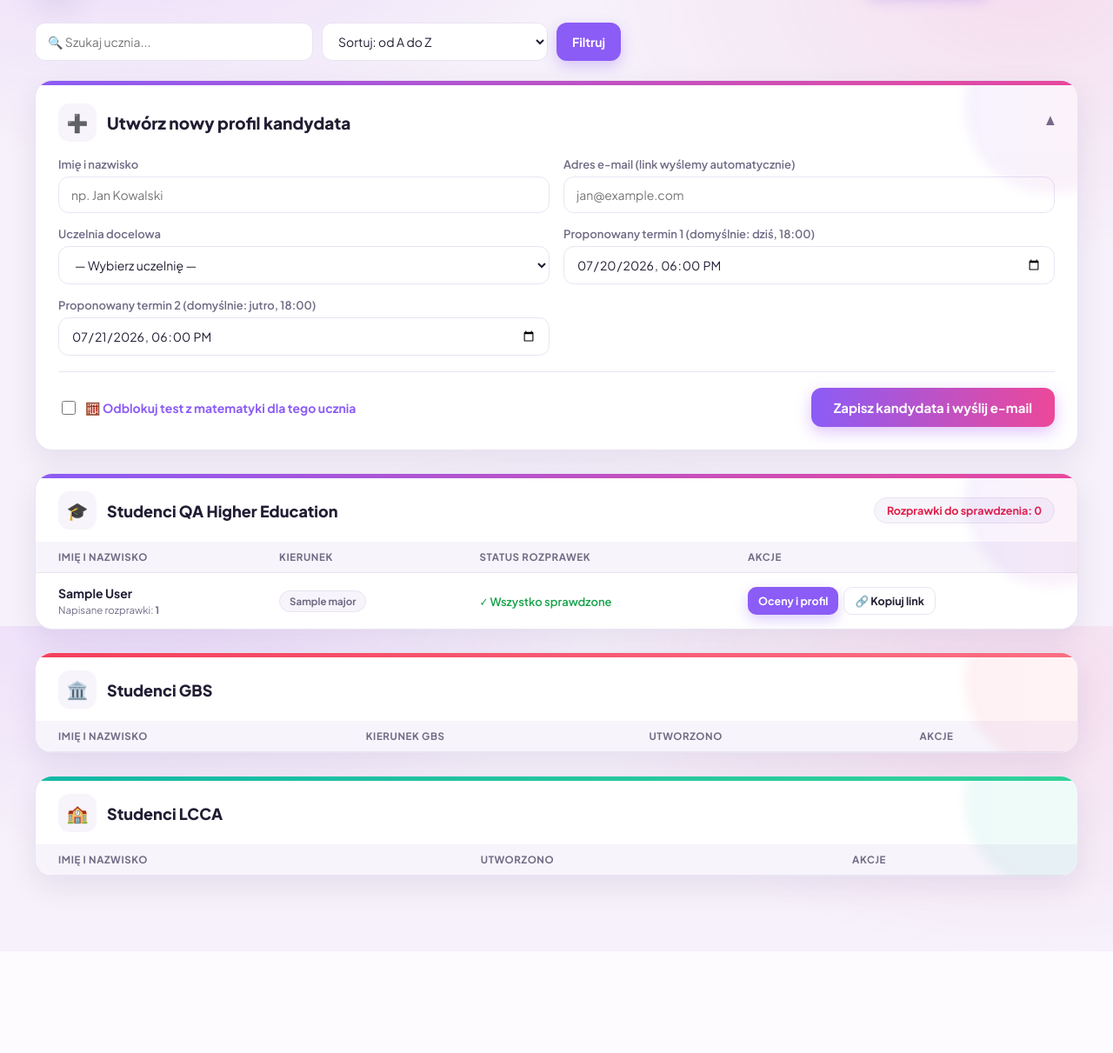
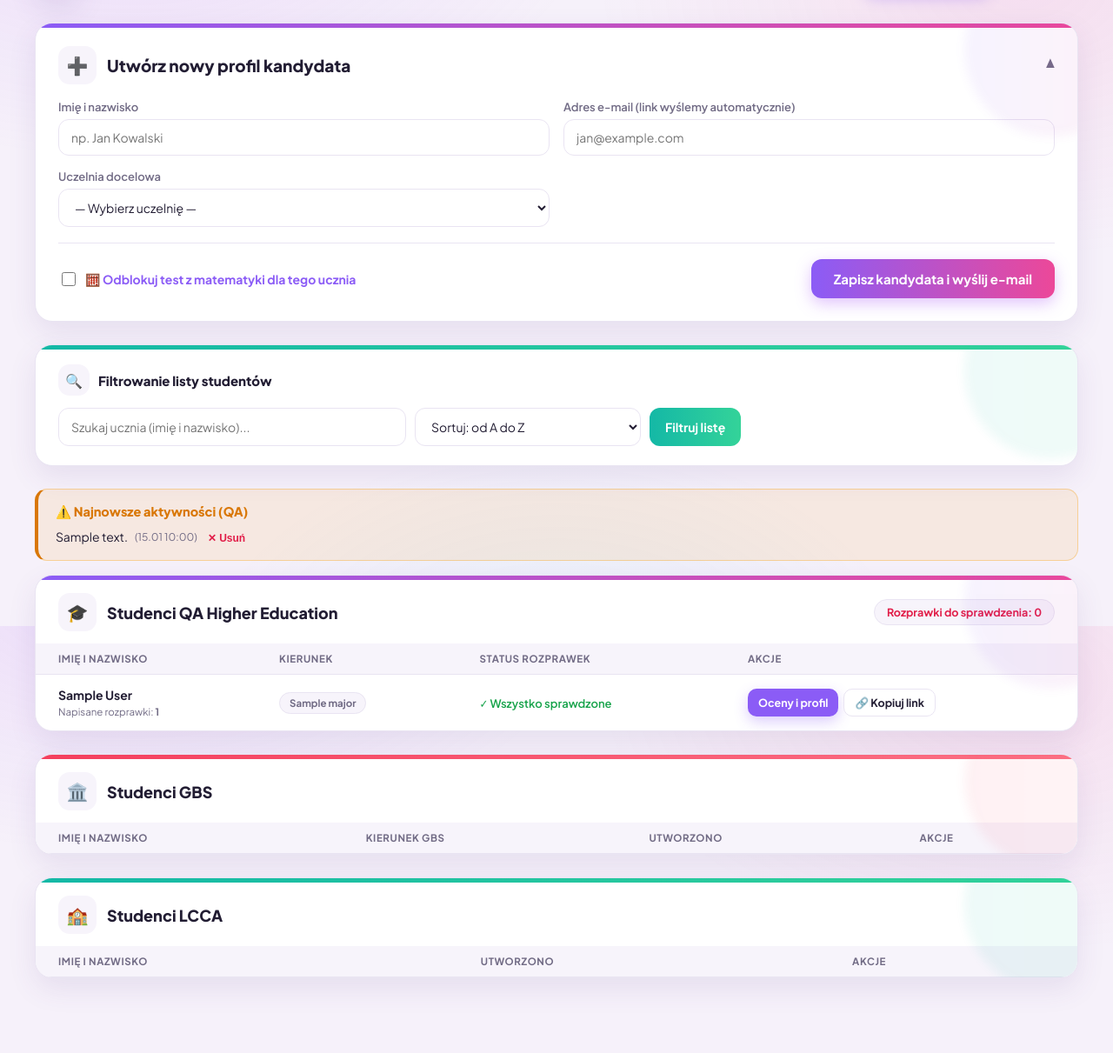
Before and after one commit to kubad0101-creator/rozprawki-app, a Flask app: page /panel in a window 1280 px wide. Shown: the part 80-1291 px from the top of the page at 87% size. Before the commit the page ends 1147 px from the top, so only its background shows below. Run offline with Flask 3, Linux system fonts and the light colour scheme; the visitor is signed in with stand-in values (Sample User, id 1); tables that the repository leaves empty hold one stand-in row (values such as "Sample post"); lists and menus that the app fills with data are empty.

Commit message:
Update panel_dashboard.html

```diff
--- a/templates/panel_dashboard.html
+++ b/templates/panel_dashboard.html
@@ -30,8 +30,10 @@
             --grad-main:linear-gradient(90deg,#8b5cf6,#ec4899);
             --grad-teal:linear-gradient(90deg,#14b8a6,#34d399);
             --grad-red:linear-gradient(90deg,#f43f5e,#fb7185);
+            --grad-amber:linear-gradient(90deg,#f59e0b,#fbbf24);
             --purple:#8b5cf6; --pink:#ec4899; --teal:#14b8a6;
-            --danger:#e11d48; --success:#16a34a;
+            --danger:#e11d48; --success:#16a34a; --amber:#d97706;
+            --amber-bg:rgba(245,158,11,.10); --amber-border:rgba(245,158,11,.35);
         }
         [data-theme="dark"]{
             --bg:#121016;
@@ -45,6 +47,8 @@
             --border:#2e2939;
             --input-bg:#242030;
             --shadow:0 14px 36px rgba(0,0,0,.45);
+            --amber:#fbbf24;
+            --amber-bg:rgba(245,158,11,.12); --amber-border:rgba(245,158,11,.30);
         }
         *{ box-sizing:border-box; }
         body{
@@ -64,8 +68,7 @@
         .brand{ display:flex; align-items:center; gap:14px; }
         .brand-logo{
             width:52px; height:52px; border-radius:16px; background:var(--surface);
-            box-shadow:var(--shadow); display:flex; align-items:center; justify-content:center;
-            font-size:24px;
+            box-shadow:var(--shadow); display:flex; align-items:center; justify-content:center; font-size:24px;
         }
         .brand h1{ margin:0; font-size:22px; font-weight:800; letter-spacing:-.3px; }
         .brand p{ margin:2px 0 0; font-size:13px; color:var(--muted); }
@@ -118,11 +121,6 @@
             border-radius:50%; background:var(--card-accent, var(--grad-main));
             opacity:.07; filter:blur(6px); pointer-events:none;
         }
-        .card h2{
-            margin:0 0 6px; font-size:19px; font-weight:800; letter-spacing:-.2px;
-            display:flex; align-items:center; gap:12px;
-        }
-        .card .sub{ margin:0 0 18px; font-size:13.5px; color:var(--muted); }
         .icon-sq{
             width:44px; height:44px; border-radius:13px; background:var(--surface-2);
             display:inline-flex; align-items:center; justify-content:center; font-size:20px; flex-shrink:0;
@@ -137,14 +135,38 @@
         }
         .form-control:focus{ outline:none; border-color:var(--purple); box-shadow:0 0 0 3px rgba(139,92,246,.18); }
         .form-grid{ display:grid; grid-template-columns:1fr 1fr; gap:16px; }
-        @media(max-width:760px){ .form-grid{ grid-template-columns:1fr; } .student-table{ font-size:13px; } }
+        @media(max-width:760px){
+            .form-grid{ grid-template-columns:1fr; }
+            .termin-grid{ grid-template-columns:1fr !important; }
+            .filter-form{ flex-direction:column; }
+            .filter-form .form-control{ max-width:none !important; }
+            .student-table{ font-size:13px; }
+        }
         .hidden-field{ display:none; }
 
         /* ===== Wyszukiwarka ===== */
-        .filters{ display:flex; gap:10px; margin-bottom:22px; flex-wrap:wrap; }
-        .filters .form-control{ margin:0; }
+        .filter-title{ margin:0 0 14px; font-size:15px; font-weight:800; display:flex; align-items:center; gap:10px; }
+        .filter-form{ display:flex; gap:10px; flex-wrap:wrap; }
+        .filter-form .form-control{ margin:0; }
+
+        /* ===== Powiadomienia ===== */
+        .notif-box{
+            background:var(--amber-bg); border:1px solid var(--amber-border); border-left:4px solid var(--amber);
+            padding:16px 20px; margin-bottom:16px; border-radius:14px;
+        }
+        .notif-box h4{ margin:0 0 10px; color:var(--amber); font-size:14.5px; font-weight:800; display:flex; align-items:center; gap:8px; }
+        .notif-box ul{ margin:0; padding:0; list-style:none; display:flex; flex-direction:column; gap:8px; }
+        .notif-box li{ font-size:14px; line-height:1.4; display:flex; flex-wrap:wrap; align-items:center; gap:8px; }
+        .notif-time{ color:var(--muted); font-size:12px; }
+        .notif-box form{ margin:0; display:inline; }
+        .notif-dismiss{
+            background:none; border:none; color:var(--danger); cursor:pointer; font-size:12px; font-weight:700;
+            padding:2px 4px; border-radius:6px;
+        }
+        .notif-dismiss:hover{ background:rgba(225,29,72,.10); }
 
         /* ===== Sekcje uczelni ===== */
+        .uni-section{ margin-bottom:26px; }
         .uni-card{ padding:0; }
         .uni-head{
             display:flex; justify-content:space-between; align-items:center; gap:12px; flex-wrap:wrap;
@@ -241,17 +263,6 @@
       {% endif %}
     {% endwith %}
 
-    <!-- ===== WYSZUKIWARKA I SORTOWANIE ===== -->
-    <form method="GET" action="/panel" class="filters">
-        <input type="text" name="q" value="{{ search_query }}" placeholder="🔍 Szukaj ucznia..." class="form-control" style="max-width:320px;">
-        <select name="sort" class="form-control" style="max-width:260px;" onchange="this.form.submit()">
-            <option value="alpha" {% if sort_by == 'alpha' %}selected{% endif %}>Sortuj: od A do Z</option>
-            <option value="alpha_desc" {% if sort_by == 'alpha_desc' %}selected{% endif %}>Sortuj: od Z do A</option>
-            <option value="pending" {% if sort_by == 'pending' %}selected{% endif %}>Priorytet: do sprawdzenia</option>
-        </select>
-        <button type="submit" class="btn btn-purple">Filtruj</button>
-    </form>
-
     <!-- ===== NOWY KANDYDAT ===== -->
     <div class="card" style="--card-accent:var(--grad-main);">
         <details class="add-box" open>
@@ -302,14 +313,18 @@
                         </select>
                     </div>
 
+                    <!-- BLOK TERMINÓW (ukrywany dla QA) -->
+                    <div id="terminFields" class="termin-grid" style="grid-column:1 / -1; display:none; grid-template-columns:1fr 1fr; gap:16px;">
                         <div>
-                        <label>Proponowany termin 1 (domyślnie: dziś, 18:00)</label>
+                            <label>Proponowany termin 1 (opcjonalnie — puste = nie wysyłamy)</label>
                             <input type="datetime-local" name="termin1" class="form-control" id="termin1Input">
                         </div>
                         <div>
-                        <label>Proponowany termin 2 (domyślnie: jutro, 18:00)</label>
+                            <label>Proponowany termin 2 (opcjonalnie)</label>
                             <input type="datetime-local" name="termin2" class="form-control" id="termin2Input">
                         </div>
+                    </div>
+
                 </div>
 
                 <div class="form-footer">
@@ -322,8 +337,40 @@
         </details>
     </div>
 
+    <!-- ===== WYSZUKIWARKA I FILTRY ===== -->
+    <div class="card" style="--card-accent:var(--grad-teal); padding:22px 26px;">
+        <h3 class="filter-title"><span class="icon-sq" style="width:36px; height:36px; font-size:16px;">🔍</span> Filtrowanie listy studentów</h3>
+        <form method="GET" action="/panel" class="filter-form">
+            <input type="text" name="q" value="{{ search_query }}" placeholder="Szukaj ucznia (imię i nazwisko)..." class="form-control" style="max-width:400px;">
+            <select name="sort" class="form-control" style="max-width:260px;">
+                <option value="alpha" {% if sort_by == 'alpha' %}selected{% endif %}>Sortuj: od A do Z</option>
+                <option value="alpha_desc" {% if sort_by == 'alpha_desc' %}selected{% endif %}>Sortuj: od Z do A</option>
+                <option value="pending" {% if sort_by == 'pending' %}selected{% endif %}>Priorytet: do sprawdzenia</option>
+            </select>
+            <button type="submit" class="btn btn-teal" style="background:var(--grad-teal);">Filtruj listę</button>
+        </form>
+    </div>
+
     <!-- ===== STUDENCI QA ===== -->
     {% if has_qa %}
+    <div class="uni-section">
+        {% if qa_notifications %}
+            <div class="notif-box">
+                <h4>⚠️ Najnowsze aktywności (QA)</h4>
+                <ul>
+                {% for n in qa_notifications %}
+                    <li>
+                        <span>{{ n.message|safe }}</span>
+                        <span class="notif-time">({{ n.created_at.strftime('%d.%m %H:%M') }})</span>
+                        <form method="POST" action="/admin/notif/delete/{{ n.id }}">
+                            <button type="submit" class="notif-dismiss">✕ Usuń</button>
+                        </form>
+                    </li>
+                {% endfor %}
+                </ul>
+            </div>
+        {% endif %}
+
         {% set ns = namespace(total_qa_to_check = 0) %}
         {% for s in qa_students %}
             {% set ns.total_qa_to_check = ns.total_qa_to_check + (s.essays|selectattr("is_completed", "equalto", true)|selectattr("feedback", "none")|list|length) %}
@@ -371,10 +418,29 @@
                 </tbody>
             </table>
         </div>
+    </div>
     {% endif %}
 
     <!-- ===== STUDENCI GBS ===== -->
     {% if has_gbs %}
+    <div class="uni-section">
+        {% if gbs_notifications %}
+            <div class="notif-box">
+                <h4>⚠️ Najnowsze aktywności (GBS)</h4>
+                <ul>
+                {% for n in gbs_notifications %}
+                    <li>
+                        <span>{{ n.message|safe }}</span>
+                        <span class="notif-time">({{ n.created_at.strftime('%d.%m %H:%M') }})</span>
+                        <form method="POST" action="/admin/notif/delete/{{ n.id }}">
+                            <button type="submit" class="notif-dismiss">✕ Usuń</button>
+                        </form>
+                    </li>
+                {% endfor %}
+                </ul>
+            </div>
+        {% endif %}
+
         <div class="card uni-card" style="--card-accent:var(--grad-red);">
             <div class="uni-head">
                 <h3><span class="icon-sq">🏛️</span> Studenci GBS</h3>
@@ -405,10 +471,29 @@
                 </tbody>
             </table>
         </div>
+    </div>
     {% endif %}
 
     <!-- ===== STUDENCI LCCA ===== -->
     {% if has_lcca %}
+    <div class="uni-section">
+        {% if lcca_notifications %}
+            <div class="notif-box">
+                <h4>⚠️ Najnowsze aktywności (LCCA)</h4>
+                <ul>
+                {% for n in lcca_notifications %}
+                    <li>
+                        <span>{{ n.message|safe }}</span>
+                        <span class="notif-time">({{ n.created_at.strftime('%d.%m %H:%M') }})</span>
+                        <form method="POST" action="/admin/notif/delete/{{ n.id }}">
+                            <button type="submit" class="notif-dismiss">✕ Usuń</button>
+                        </form>
+                    </li>
+                {% endfor %}
+                </ul>
+            </div>
+        {% endif %}
+
         <div class="card uni-card" style="--card-accent:var(--grad-teal);">
             <div class="uni-head">
                 <h3><span class="icon-sq">🏫</span> Studenci LCCA</h3>
@@ -436,6 +521,7 @@
                 {% endfor %}
                 </tbody>
             </table>
+        </div>
     </div>
     {% endif %}
 
@@ -481,8 +567,18 @@
         var sel = document.getElementById('uniSelector');
         if (!sel.value) return;
         var uniName = sel.options[sel.selectedIndex].getAttribute('data-name');
+
         document.getElementById('qaFields').style.display  = uniName.includes('QA')  ? 'block' : 'none';
         document.getElementById('gbsFields').style.display = uniName.includes('GBS') ? 'block' : 'none';
+
+        /* Sekcja terminów jest całkowicie ukrywana dla uczelni QA (i czyszczona) */
+        if (uniName.includes('QA')) {
+            document.getElementById('terminFields').style.display = 'none';
+            document.getElementById('termin1Input').value = "";
+            document.getElementById('termin2Input').value = "";
+        } else {
+            document.getElementById('terminFields').style.display = 'grid';
+        }
     }
 
     document.addEventListener("DOMContentLoaded", function() {
@@ -494,30 +590,6 @@
             sel.selectedIndex = 1;
             toggleUniFields();
         }
-
-        var t1 = document.getElementById('termin1Input');
-        var t2 = document.getElementById('termin2Input');
-
-        function formatDateTime(d) {
-            var year = d.getFullYear();
-            var month = (d.getMonth() + 1).toString().padStart(2, '0');
-            var day = d.getDate().toString().padStart(2, '0');
-            var hours = d.getHours().toString().padStart(2, '0');
-            var minutes = d.getMinutes().toString().padStart(2, '0');
-            return year + '-' + month + '-' + day + 'T' + hours + ':' + minutes;
-        }
-
-        if (t1 && !t1.value) {
-            var today = new Date();
-            today.setHours(18, 0, 0, 0);
-            t1.value = formatDateTime(today);
-        }
-        if (t2 && !t2.value) {
-            var tomorrow = new Date();
-            tomorrow.setDate(tomorrow.getDate() + 1);
-            tomorrow.setHours(18, 0, 0, 0);
-            t2.value = formatDateTime(tomorrow);
-        }
     });
 </script>
 
```
Lines whose indentation alone changed are shown as unchanged.
